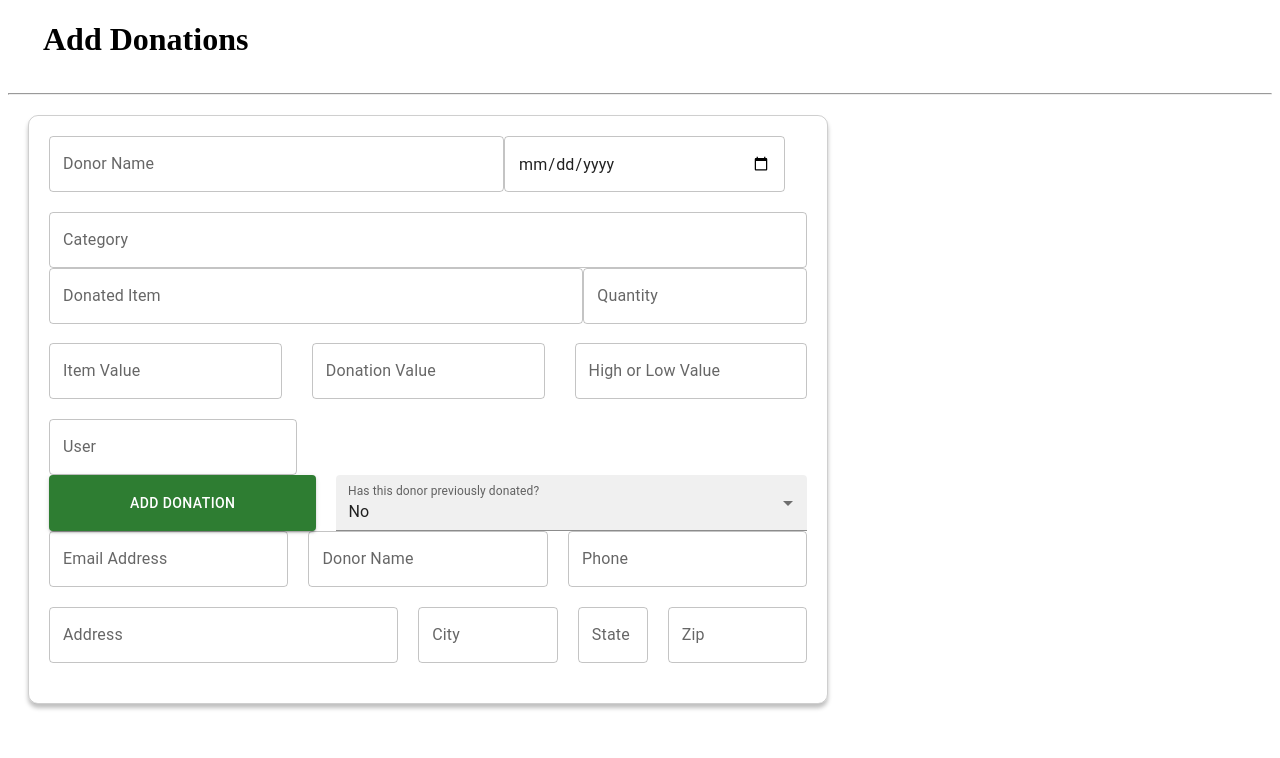
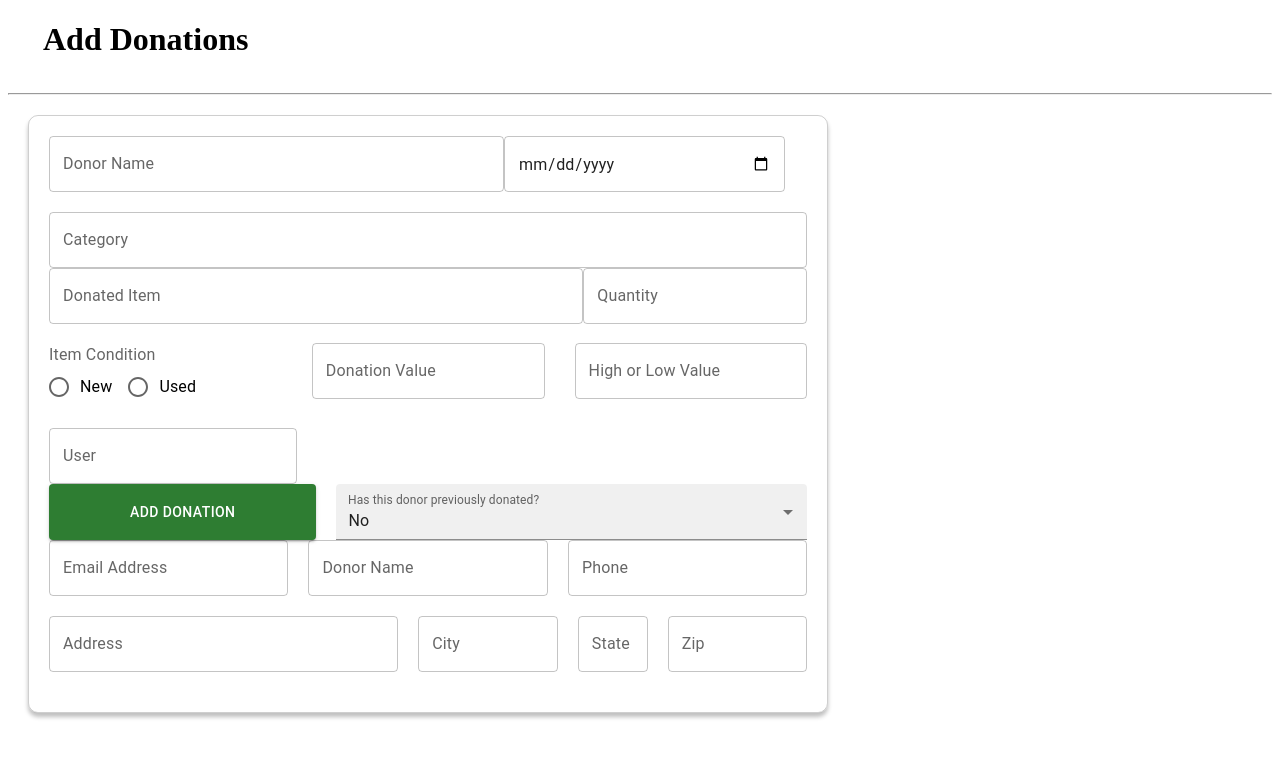
Before and after one commit to hack4impact-utk/mission-of-hope, a Next.js app: page /donation in a window 1280 px wide. Shown: the top 758 px of the page. Built offline with nearby package versions, Linux system fonts and the light colour scheme; no server answers; the database is empty.

Commit message:
Refactor: item value is changed to new or used radio buttons

```diff
--- a/src/views/AddDonationView/index.tsx
+++ b/src/views/AddDonationView/index.tsx
@@ -3,8 +3,12 @@ import AutofillDonorEmail from '@/components/AutofillDonorEmail';
 import { DonorResponse } from '@/types/persons';
 import {
   Button,
+  FormControlLabel,
+  FormLabel,
   InputLabel,
   MenuItem,
+  Radio,
+  RadioGroup,
   Select,
   TextField,
   Typography,
@@ -27,7 +31,7 @@ export default function AddDonationView({
     donatedItem: '',
     quantity: '',
     alertQuantity: '',
-    itemValue: '',
+    newOrUsed: '',
     donationValue: '',
     prevDonated: false,
     user: '',
@@ -112,15 +116,33 @@ export default function AddDonationView({
           />
         </div>
         <div className={styles.fourthRowContainer}>
-          <TextField
-            id="outlined-required"
-            label="Item Value"
-            type="number"
-            value={donorData.itemValue}
-            onChange={(e: React.ChangeEvent<HTMLInputElement>) => {
-              setDonorData({ ...donorData, itemValue: e.target.value });
-            }}
-          />
+          <FormControl variant="filled" className={styles.donorDonatedSelect}>
+            <FormLabel component="legend">Item Condition</FormLabel>
+            <RadioGroup row aria-label="new or used" name="newOrUsed">
+              <FormControlLabel
+                value="new"
+                control={<Radio />}
+                label="New"
+                onChange={(e) => {
+                  setDonorData({
+                    ...donorData,
+                    newOrUsed: (e.target as HTMLInputElement).value,
+                  });
+                }}
+              />
+              <FormControlLabel
+                value="used"
+                control={<Radio />}
+                label="Used"
+                onChange={(e) => {
+                  setDonorData({
+                    ...donorData,
+                    newOrUsed: (e.target as HTMLInputElement).value,
+                  });
+                }}
+              />
+            </RadioGroup>
+          </FormControl>
           <TextField
             id="outlined-required"
             label="Donation Value"
```
